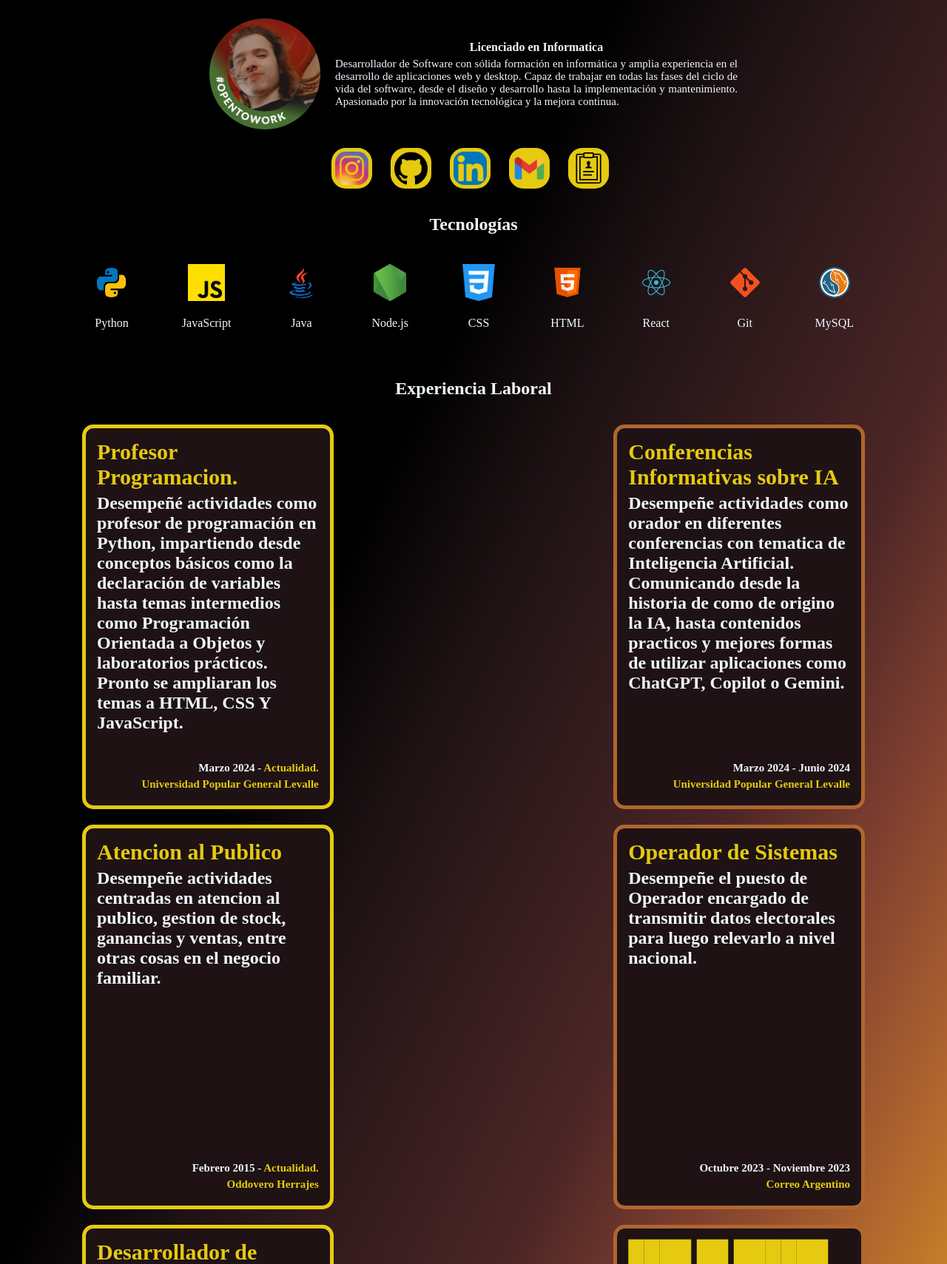
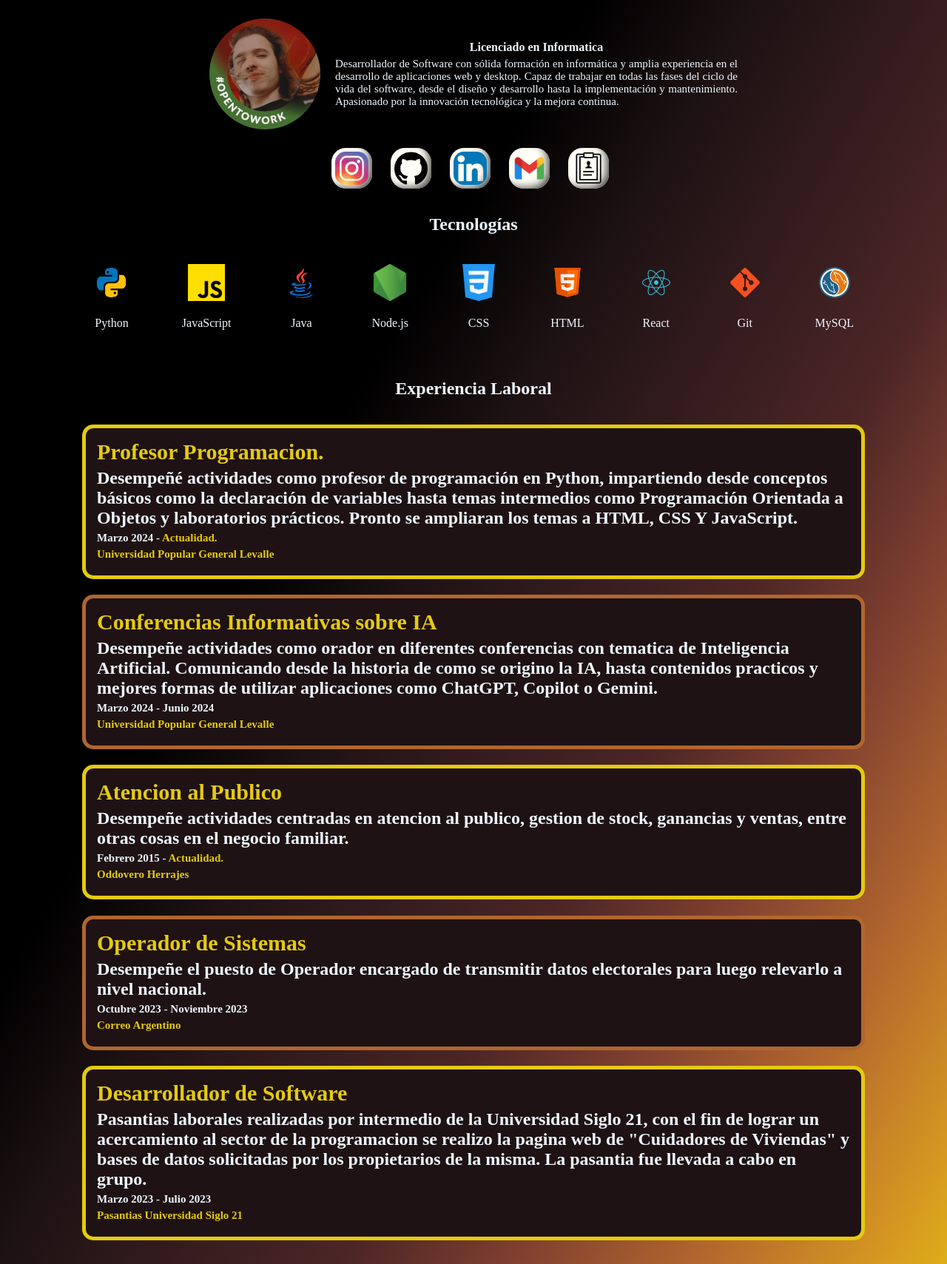
Before and after one commit to GOddovero/portfolio, a PHP site: page / in a window 1280 px wide. Shown: the part 216-1925 px from the top of the page at 74% size. Run offline with PHP 8.4, Linux system fonts and the light colour scheme.

Commit message:
contact_btn

```diff
--- a/index.html
+++ b/index.html
@@ -90,7 +90,7 @@
                 <div class="contenido_experiencia">
                     <h3 class="titulo_experiencia">Conferencias Informativas sobre IA</h3>
                     <h4 class="descripcion_experiencia">Desempeñe actividades como orador en diferentes conferencias con
-                        tematica de Inteligencia Artificial. Comunicando desde la historia de como de origino la IA,
+                        tematica de Inteligencia Artificial. Comunicando desde la historia de como se origino la IA,
                         hasta contenidos practicos y mejores formas de utilizar aplicaciones como ChatGPT, Copilot o
                         Gemini.</h4>
                     <h5 class="fecha_experiencia">Marzo 2024 - Junio 2024</h5>
@@ -119,14 +119,7 @@
                         fue llevada a cabo en grupo.</h4>
                     <h5 class="fecha_experiencia">Marzo 2023 - Julio 2023</h5>
                     <h6 class="lugar_experiencia">Pasantias Universidad Siglo 21</h6>
-                </div>
-                <div class="contenido_experiencia">
-                    <h3 class="titulo_experiencia">████ ██ ██████</h3>
-                    <h4 class="descripcion_experiencia">██████ ████ ███ ███ ███ ██████ ██████ ████ ███ ███ ██████ ████
-                        ████ ███ ███ ██████ ██████ ██</h4>
-                    <h5 class="fecha_experiencia">████ ████ - ██████ ████</h5>
-                    <h6 class="lugar_experiencia">█████ ███████████</h6>
-                </div>
+                        </div>
 
             </div>
         </div>
--- a/styles/styles.css
+++ b/styles/styles.css
@@ -4,11 +4,13 @@ body {
     max-width: 100%;
     overflow-x: hidden;
 }
-.actualizacion{
+
+.actualizacion {
     width: 100%;
     text-align: center;
     background-color: #e5ca10;
 }
+
 .body_principal {
     margin: auto;
     display: flex;
@@ -26,7 +28,8 @@ body {
     text-align: center;
 
 }
-.contacto{
+
+.contacto {
     display: flex;
     flex-direction: row;
     justify-content: center;
@@ -36,33 +39,41 @@ body {
     margin-bottom: 1%;
     margin-right: 10px;
 }
-.img_contacto{
+
+.img_contacto {
     width: 45px;
     height: 45px;
-    background-color: #e5ca10;
+    background-color: #fffdf5;
+    box-shadow: -7px -5px 12px -4px rgba(0,0,0,0.75) inset;
+-webkit-box-shadow: -7px -5px 12px -4px rgba(0,0,0,0.75) inset;
+-moz-box-shadow: -7px -5px 12px -4px rgba(0,0,0,0.75) inset;
     border-radius: 35%;
     padding: 5px;
 
 }
-.tecnologias h2{
+
+.tecnologias h2 {
     text-align: center;
     margin-bottom: 10px;
 }
-.contenedor_tecs{
+
+.contenedor_tecs {
     display: flex;
     flex-wrap: wrap;
     justify-content: space-between;
     gap: 2%;
     padding: 15px;
 }
-.contenedor_tecnologias{
+
+.contenedor_tecnologias {
     display: flex;
     flex-direction: column;
     align-items: center;
     gap: 5px;
     padding: 15px;
 }
-.contenedor_tecnologias img{
+
+.contenedor_tecnologias img {
     width: 50px;
     height: 50px;
 
@@ -76,7 +87,8 @@ body {
     margin-top: 10px;
     margin-bottom: 1%;
 }
-.descripcion_datos_personales{
+
+.descripcion_datos_personales {
     font-size: 15px;
     margin-bottom: 0;
     margin-top: 5px;
@@ -84,6 +96,7 @@ body {
     text-align: justify;
 
 }
+
 .texto_datos {
     display: flex;
     flex-direction: column;
@@ -117,10 +130,7 @@ h2 {
     margin-bottom: 5%;
 }
 
-.experiencia_laboral {
-
-
-}
+.experiencia_laboral {}
 
 .a_experiencia {
     color: aliceblue;
@@ -135,33 +145,31 @@ h2 {
     padding: 15px;
 }
 
-#impar{
+#impar {
     border-color: #e5ca10;
 }
+
 .contenido_experiencia {
     background-color: #1e1214;
-    flex: 1 1 calc(33.333% - 5%);
-    max-width: calc(33.333% - 5%);
-    display: flex;
-    flex-direction: column;
-    justify-content: space-between;
-    height: 60vh;
-    width: 25vw;
+    height: auto;
+    width: 100vw;
     border: 5px solid;
     border-radius: 15px;
     border-color: #b1662e;
     padding: 15px;
     margin-bottom: 2%;
 }
-h1{
+
+h1 {
     text-align: center;
 }
-.descripcion_experiencia{
+
+.descripcion_experiencia {
     font-size: 3vh;
     flex-grow: 1;
 }
 
-.titulo_experiencia{
+.titulo_experiencia {
     color: #e5ca10;
     font-size: 30px;
     margin-bottom: 5px;
@@ -170,22 +178,25 @@ h1{
 }
 
 
-.fecha_experiencia{
+.fecha_experiencia {
     font-size: 15px;
     margin-bottom: 0;
     margin-top: 5px;
     align-self: flex-end;
 }
-.lugar_experiencia{
-    color:#e5ca10;
+
+.lugar_experiencia {
+    color: #e5ca10;
     font-size: 15px;
     margin-bottom: 5px;
     margin-top: 5px;
     align-self: flex-end;
 }
+
 .experiencia_laboral h2 {
     text-align: center;
 }
+
 @media (max-width: 768px) {
 
     .texto_datos {
@@ -193,15 +204,18 @@ h1{
         flex-direction: column;
         width: 90%;
     }
+
     .contenido_experiencia {
         flex: 1 1 100%;
         max-width: 100%;
         height: 36vh;
     }
-    .descripcion_experiencia{
+
+    .descripcion_experiencia {
         font-size: 2vh;
         flex-grow: 1;
     }
+
     .contenido_datos {
         display: flex;
         flex-direction: column;
```
